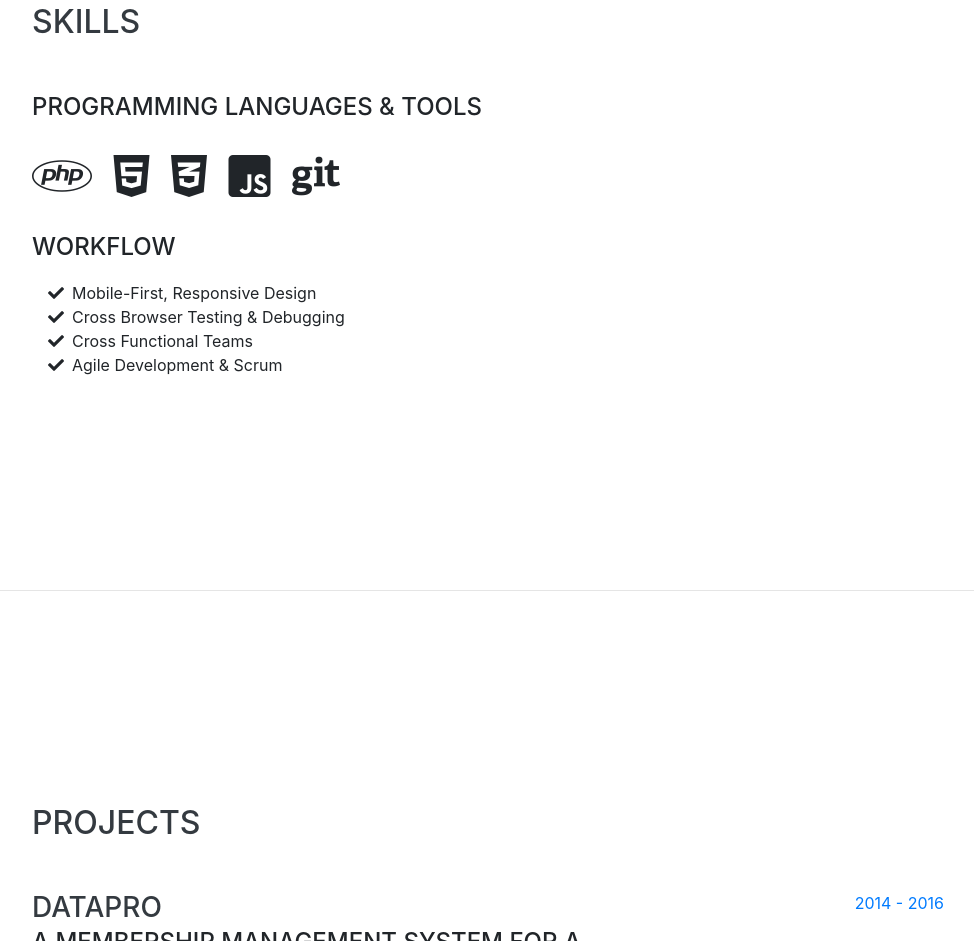
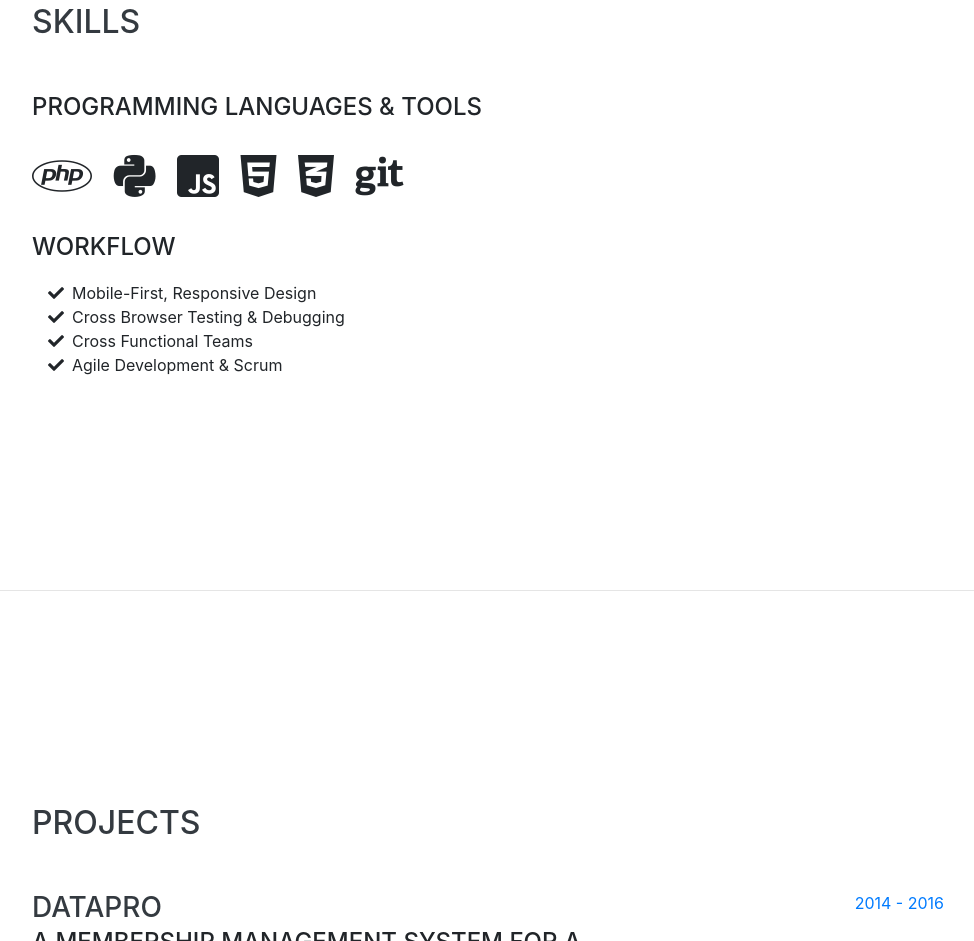
Before and after one commit to zume2020/sumithran-resume, a website with bundled scripts: page index.html in a window 1280 px wide. Shown: the part 1812-2753 px from the top of the page, without its empty margins (288-1262 px from the left). Built offline with nearby package versions, Linux system fonts and the light colour scheme; a web font is replaced by a local one.

Commit message:
updated skill list

```diff
--- a/index.html
+++ b/index.html
@@ -160,14 +160,18 @@
             <i class="fab fa-php"></i>
           </li>
           <li class="list-inline-item">
+            <i class="fab fa-python"></i>
+          </li>
+          <li class="list-inline-item">
+            <i class="fab fa-js-square"></i>
+          </li>
+          <li class="list-inline-item">
             <i class="fab fa-html5"></i>
           </li>
           <li class="list-inline-item">
             <i class="fab fa-css3-alt"></i>
           </li>
-          <li class="list-inline-item">
-            <i class="fab fa-js-square"></i>
-          </li>
+
           <li class="list-inline-item">
             <i class="fab fa-git"></i>
           </li>
```
